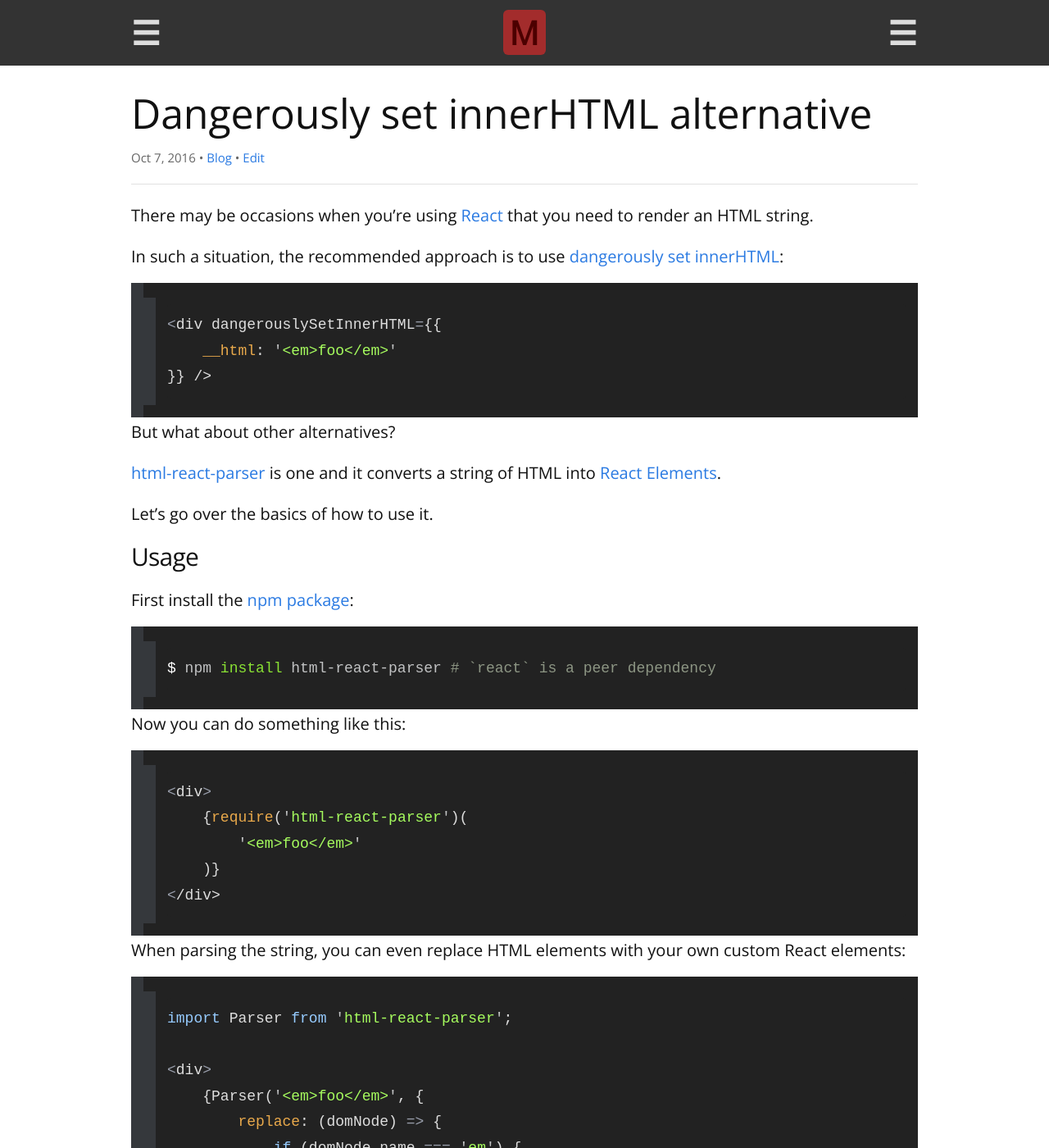
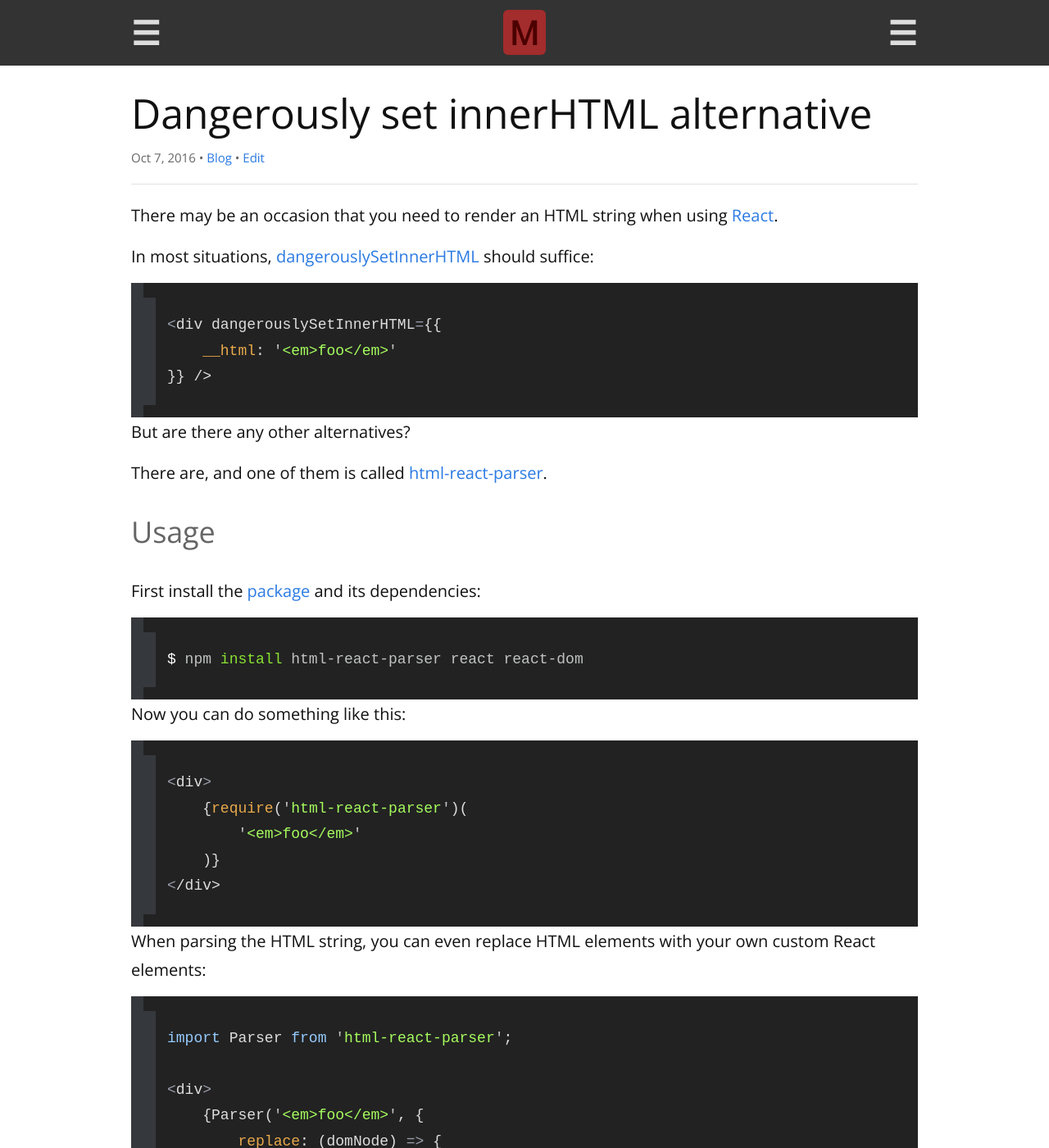
Before and after one commit to remarkablemark/remarkablemark.github.io, a Jekyll site: the page built from _posts/2016/2016-10-07-dangerously-set-innerhtml-alternative.md, in a window 1280 px wide and 1400 px high. Shown: the whole window at 82% size. Built offline with Jekyll 4.4.1, drawn with Linux system fonts in a browser that asks for light colours; comment, search, counter and statistics services are not loaded; some of the changed text lies outside the part shown.

Commit message:
Update post "Dangerously set innerHTML alternative"
Post: 2016-10-07-dangerously-set-innerhtml-alternative.md

Fix broken links and improve writing flow and style to match
Medium article:
https://medium.com/@remarkablemark/an-alternative-to-dangerously-set-innerhtml-64a12a7c1f96

````diff
--- a/_posts/2016/2016-10-07-dangerously-set-innerhtml-alternative.md
+++ b/_posts/2016/2016-10-07-dangerously-set-innerhtml-alternative.md
@@ -6,9 +6,9 @@
 categories: react javascript babel html npm
 ---
 
-There may be occasions when you're using [React](https://facebook.github.io/react/) that you need to render an HTML string.
+There may be an occasion that you need to render an HTML string when using [React](https://facebook.github.io/react/).
 
-In such a situation, the recommended approach is to use [dangerously set innerHTML](https://facebook.github.io/react/tips/dangerously-set-inner-html.html):
+In most situations, [dangerouslySetInnerHTML](https://facebook.github.io/react/docs/dom-elements.html#dangerouslysetinnerhtml) should suffice:
 
 {% raw %}
 ```js
@@ -18,18 +18,16 @@
 ```
 {% endraw %}
 
-But what about other alternatives?
+But are there any other alternatives?
 
-[html-react-parser](https://github.com/remarkablemark/html-react-parser) is one and it converts a string of HTML into [React Elements](https://facebook.github.io/react/docs/react-api.html#creating-react-elements).
+There are, and one of them is called [html-react-parser](https://github.com/remarkablemark/html-react-parser).
 
-Let's go over the basics of how to use it.
+### Usage
 
-#### Usage
-
-First install the [npm package](https://www.npmjs.com/package/html-react-parser):
+First install the [package](https://www.npmjs.com/package/html-react-parser) and its dependencies:
 
 ```sh
-$ npm install html-react-parser # `react` is a peer dependency
+$ npm install html-react-parser react react-dom
 ```
 
 Now you can do something like this:
@@ -58,6 +56,6 @@
 </div>
 ```
 
-Want to play with it some more? Check out this [fiddle](https://jsfiddle.net/remarkablemark/7v86d800/):
+Want to play with it some more? Check out the [repository](https://github.com/remarkablemark/html-react-parser) and this [fiddle](https://jsfiddle.net/remarkablemark/7v86d800/):
 
 <script async src="//jsfiddle.net/remarkablemark/7v86d800/embed/js,html,result/dark/"></script>
````
Also changed, not shown: other parts of _posts/2016/2016-10-07-dangerously-set-innerhtml-alternative.md (+1 -1 lines).
